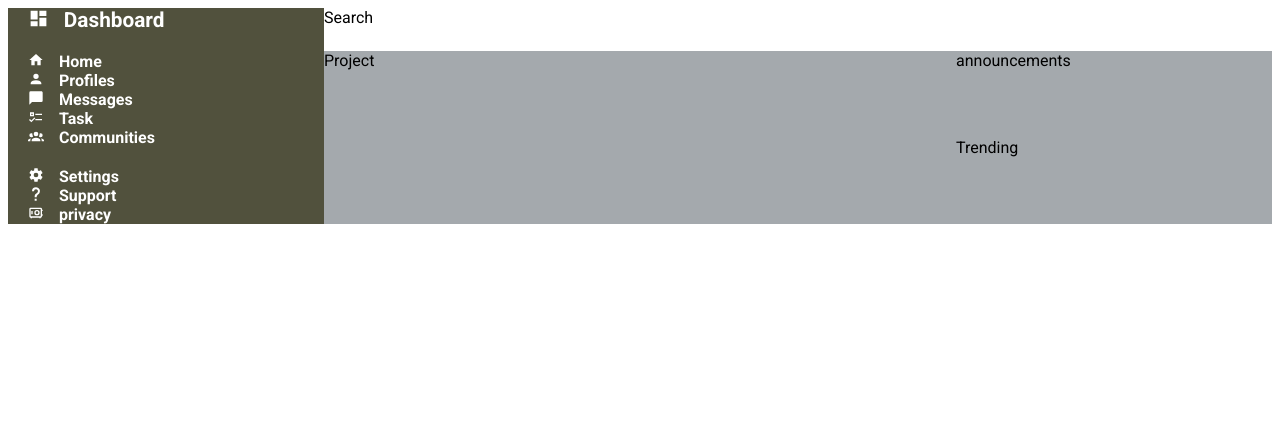
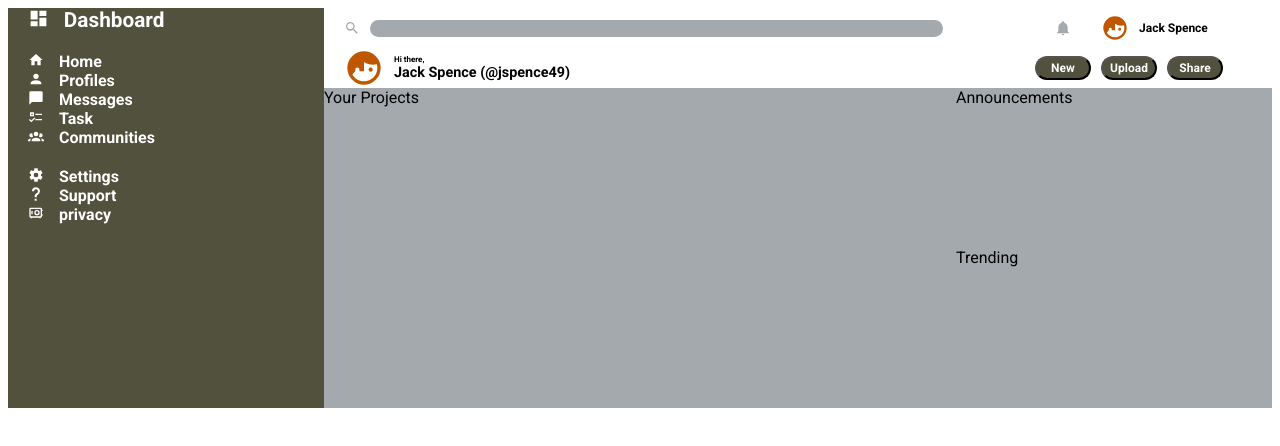
Before and after one commit to Jackspence49/Admin-Dashboard, a plain HTML site: page index.html in a window 1280 px wide. Drawn offline with Linux system fonts and the light colour scheme.

Commit message:
Add Content, and Style to the Header Section of the Dashboard

```diff
--- a/index.html
+++ b/index.html
@@ -54,9 +54,31 @@
             </div>
 
         </div>
-        <div class="header">Search</div>
-        <div class="projects">Project</div>
-        <div class="announcements">announcements</div>
+        <div class="header">
+            <div class="topRightHeader">
+                <img src="magnify.svg" alt="" class="headerIcon">
+                <input type="text" id="projectName" name="projectName">
+            </div>
+            <div class="topleftHeader">
+                <img src="bell.svg" alt="" class="headerIcon">
+                <img src="face-man-profile.svg" alt="" class="tinyProfile">
+                <div class="name">Jack Spence</div>
+            </div>
+            <div class="buttomRightHeader">
+                <img src="face-man-profile.svg" alt="" class="profilePic">
+                <div class="usergreeting">
+                    <div class="hi">Hi there,</div>
+                    <div class="userName">Jack Spence (@jspence49)</div>
+                </div>
+            </div>
+            <div class="buttomLeftHeader">
+                <button>New</button>
+                <button>Upload</button>
+                <button>Share</button>
+            </div>
+        </div>
+        <div class="projects">Your Projects</div>
+        <div class="announcements">Announcements</div>
         <div class="trending">Trending</div>
     </div>
 </body>
--- a/style.css
+++ b/style.css
@@ -7,12 +7,6 @@
     display: grid;
     grid-template-columns: 1fr 2fr 1fr;
     grid-template-rows: 1fr 2fr 2fr;
-}
-
-.color {
-    color: #A4A9AD;
-    color: #51513D;
-    color: #bf5700
 }
 
 /* Dashboard */
@@ -44,11 +38,83 @@ img{
    height: 1.3rem;
 }
 
-
+/* Header */
 .header{
     background-color: white;
     grid-area: 1 / 2 / 2 / 4;
+    display: grid;
+    grid-template-columns: 3fr 1fr;
+    grid-template-rows: 1fr 1fr;
 }
+
+.topRightHeader {
+    display: flex;
+    gap: 10px;
+    align-items: center;
+}
+
+input{
+    width: 80%;
+    background-color: #A4A9AD;
+    border-radius: 20px;
+    border: 0px;
+}
+
+.buttomRightHeader{
+    display: flex;
+    gap: 10px;
+    align-items: center;
+}
+
+.profilePic{
+    height: 2.5rem;
+}
+
+.hi{
+    font-size: .5rem;
+}
+
+.userName {
+    font-size: .9rem;
+}
+
+.usergreeting {
+    font-weight: bold;
+}
+
+.topleftHeader{
+    display: flex;
+    gap: 10px;
+    align-items: center;
+}
+
+.tinyProfile{
+    height: 1.75rem;
+}
+
+.name{
+    font-weight: bold;
+    font-size: .75rem;
+}
+
+.buttomLeftHeader{
+    display: flex;
+    gap: 10px;
+    align-items: center;
+}
+
+button{
+    background-color: #51513D;
+    color: white;
+    border-radius: 20px;
+    height: 1.5rem;
+    width: 3.5rem;
+    font-weight: bold;
+    font-size: .75rem;
+
+
+}
+
 
 .projects {
     background-color: #A4A9AD;
```
Also changed, not shown: bell.svg (added), face-man-profile.svg (added), magnify.svg (added).
